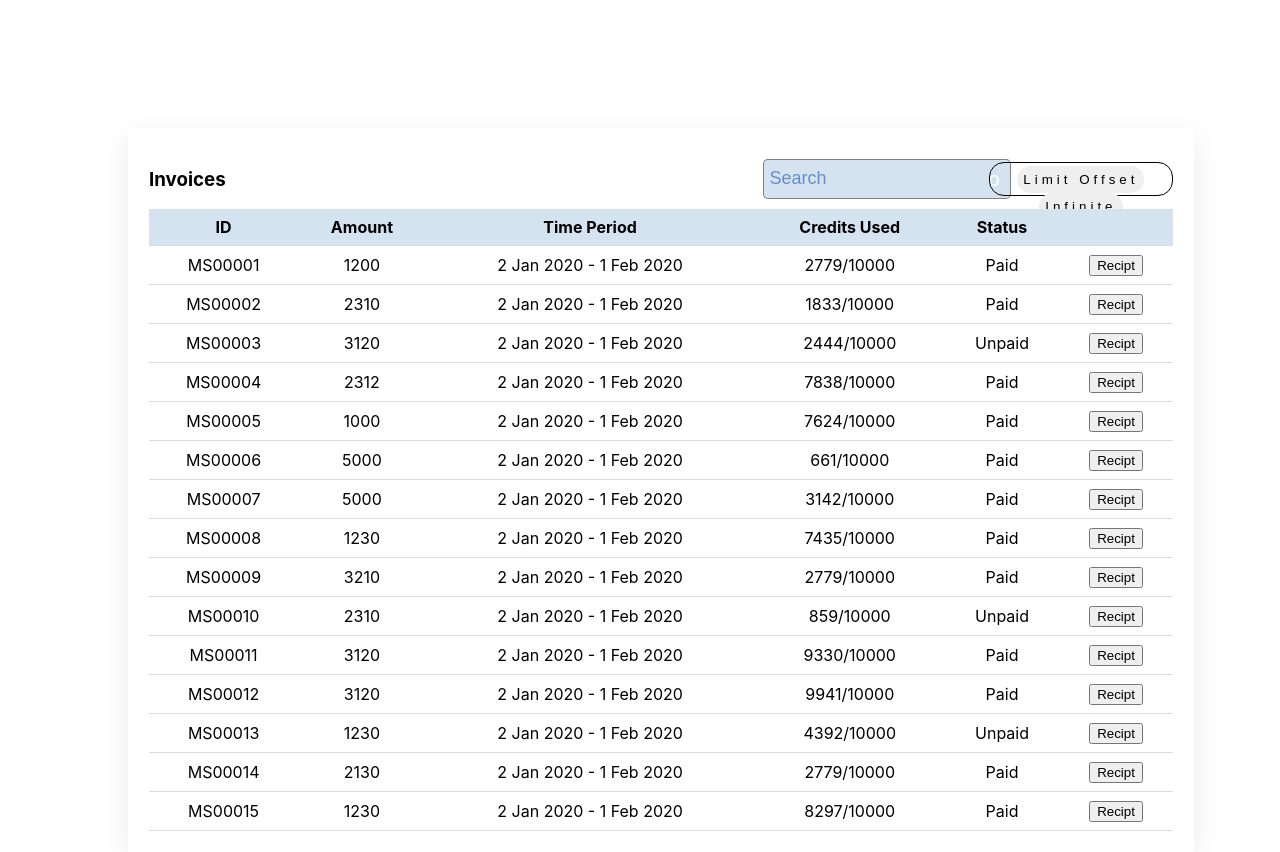
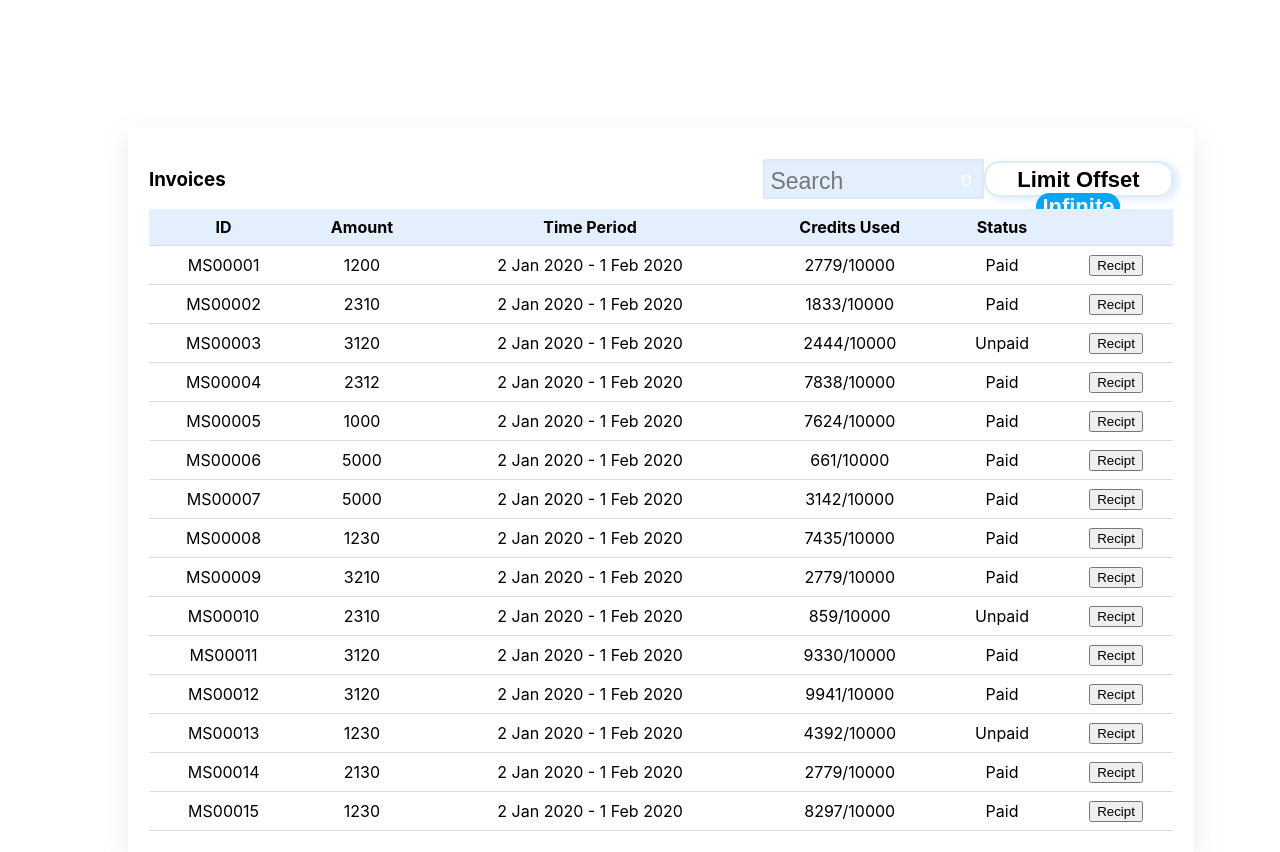
Before and after one commit to ThinkJs-Pvt-LTD/think-table, a React (Create React App) app: page / in a window 1280 px wide. Built offline with nearby package versions, Linux system fonts and the light colour scheme.

Commit message:
Css changes

```diff
--- a/src/commons/Search/Search.css
+++ b/src/commons/Search/Search.css
@@ -1,38 +1,41 @@
 .search {
-    width: 110%;
+    width: 100%;
     position: center;
     display: flex;
   }
 
   .searchTerm {
     width: 150%;
-    border: 1px solid grey;
+    border: 2px solid rgb(219, 234, 250);
     padding: 5px;
-    height: 28px;
-    border-radius: 5px 0 0 5px;
+    height: 26px;
+    border-radius: 2px 0 0 2px;
     outline: none;
     color: #9dbfaf;
-    background-color: rgb(213, 227, 240);
+    background-color: rgb(227, 239, 252);
     border-right: none;
   }
 
   .searchTerm:focus {
-    color: #00b4cc;
+    color: rgb(116, 120, 126);
   }
 
   .searchButton {
     width: 50px;
     height: 40px;
-    border: 1px solid grey;
+    border: 2px solid rgb(219, 234, 250);
     text-align: center;
     color: #fff;
-    border-radius: 0 5px 5px 0;
+    border-radius: 0 2px 2px 0;
     cursor: pointer;
     font-size: 20px;
-    background-color: rgb(213, 227, 240);;
+    background-color: rgb(227, 239, 252);
     border-left: none;
   }
   ::placeholder {
-    color: rgb(102, 142, 202);
-    font-size: large;
+    position: relative;
+    top: 5px;
+    color: rgb(116, 120, 126);
+    font-size: 23px;
+    font-weight: 20px;
   }
--- a/src/commons/ToggleButton/ToggleButton.css
+++ b/src/commons/ToggleButton/ToggleButton.css
@@ -1,21 +1,33 @@
-.toggle-button{
-    border: 1px solid black;
-    width: 47%;
+.toggle-button {
+  border: 2px solid rgb(219, 234, 250);
+  width: 49%;
   height: 2em;
   border-top-left-radius: 15px;
   border-bottom-left-radius: 15px;
   border-top-right-radius: 15px;
   border-bottom-right-radius: 15px;
+  box-shadow: 5px 2px 8px rgb(219, 234, 250);;
 }
-.button-width{
+.button-width {
+  /* padding: 10px; */
   position: relative;
   top: 10%;
-    font-weight: 500;
-    letter-spacing: 4px;
-    /* width: 39%; */
+  /* right: 12px; */
+  /* width: 69%; */
   height: 2em;
   border-radius: 50px;
   cursor: pointer;
   outline: none;
   border: none;
 }
+.nav-text {
+  font-size: 22px;
+  font-weight: 800;
+  position: relative;
+  /* bottom: 9px; */
+}
+.nav-text-infinite {
+  position: relative;
+  font-size: 22px;
+  font-weight: 800;
+}
--- a/src/commons/ToggleButton/ToggleButton.js
+++ b/src/commons/ToggleButton/ToggleButton.js
@@ -1,13 +1,41 @@
-import React from 'react';
-import "./ToggleButton.css"
+import React, { useState } from "react";
+import "./ToggleButton.css";
 
 function SwitchButton(props) {
-    return (
-        <div className="toggle-button">
-            <button className="button-width">Limit Offset</button>
-            <button className="button-width">Infinite</button>
-        </div>
-    );
+    //State
+  const [limited, setLimited] = useState(false);
+
+  //Function
+  const limitedTable =() => {
+    setLimited(true)
+  }
+  const infiniteTable =() => {
+      setLimited(false)
+  }
+  return (
+    <div className="toggle-button">
+      <button
+        className="button-width"
+        style={{
+          backgroundColor: limited ? "#02a6ff" : "#fff",
+          color: limited ? "white" : "black",
+        }}
+        onClick={limitedTable}
+      >
+        <span className="nav-text">Limit Offset</span>
+      </button>
+      <button
+        className="button-width"
+        style={{
+          backgroundColor: limited ? "#fff" : "#02a6ff",
+          color: limited ? "black" : "white",
+        }}
+        onClick = {infiniteTable}
+      >
+        <span className="nav-text-infinite">Infinite</span>
+      </button>
+    </div>
+  );
 }
 
 export default SwitchButton;
--- a/src/components/Dashbaord/Dashboard.css
+++ b/src/components/Dashbaord/Dashboard.css
@@ -21,7 +21,7 @@
   }
   th {
     /* text-align: left; */
-    background-color: rgb(213, 227, 240);
+    background-color: rgb(227, 239, 252);
     color: black;
     cursor: pointer;
   }
```
Lines whose indentation alone changed are shown as unchanged.
